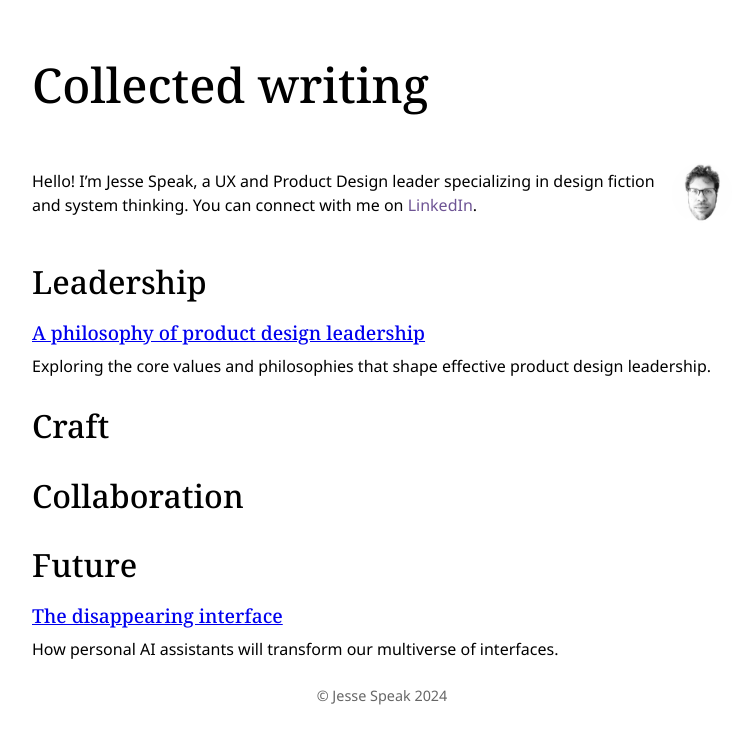
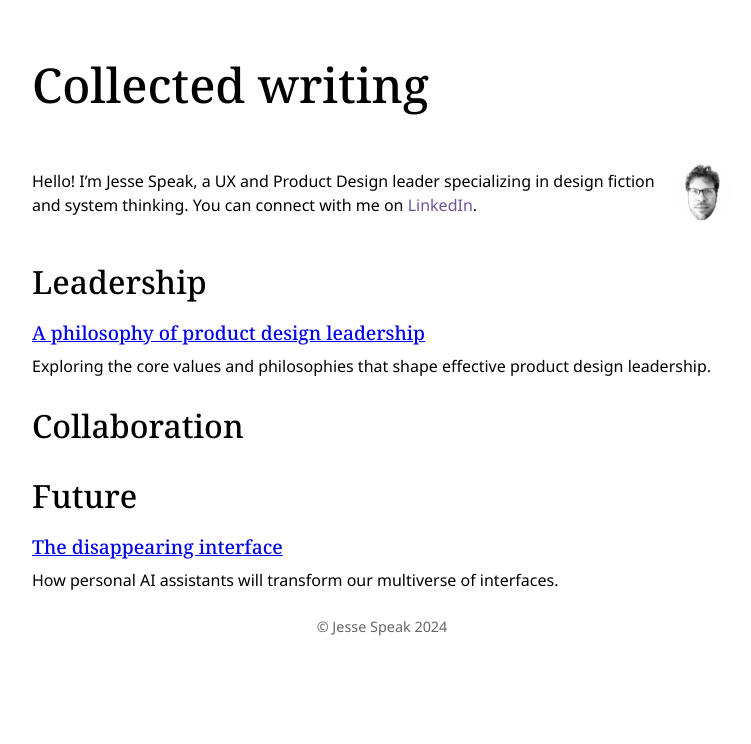
Before and after one commit to jessespeak/jessespeak.github.io, a Jekyll site: the page built from index.html, in a window 1280 px wide. Shown: the top 744 px of the page, without its empty margins (258-1009 px from the left). Built offline with Jekyll 4.4.1, drawn with Linux system fonts in a browser that asks for light colours.

Commit message:
Testing out conditional listing of craft category on homepage

```diff
--- a/index.html
+++ b/index.html
@@ -15,15 +15,17 @@ title: "Articles"
   {% endfor %}
 </ul>
 
+ {% if site.craft.size > 0 %}
 <h2>Craft</h2>
 <ul class="article-list">
-  {% for post in site.craft %}
+{% for post in site.craft %}
     <li>
       <h3><a href="{{ post.url }}">{{ post.title }}</a></h3>
       <p>{{ post.description }}</p>
     </li>
   {% endfor %}
 </ul>
+{% endif %}
 
 <h2>Collaboration</h2>
 <ul class="article-list">
```
Also changed, not shown: 2 other files.
